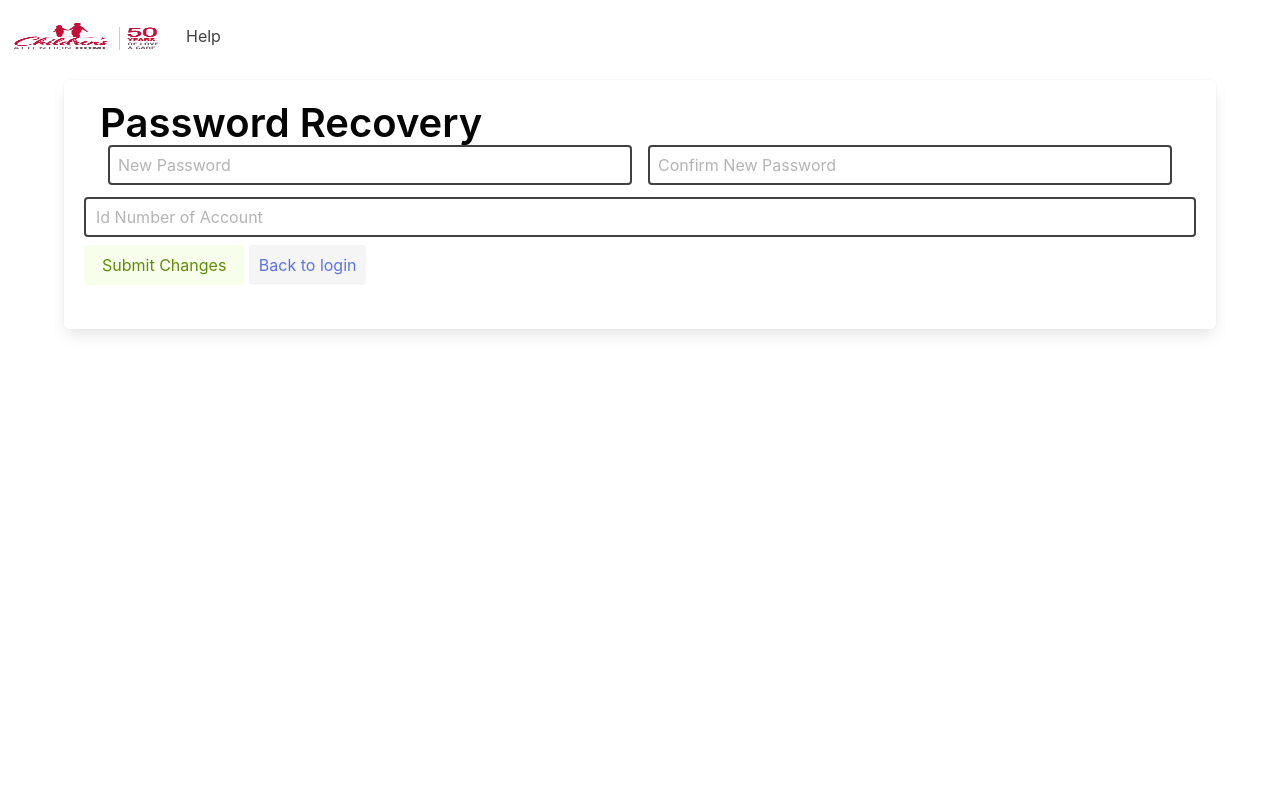
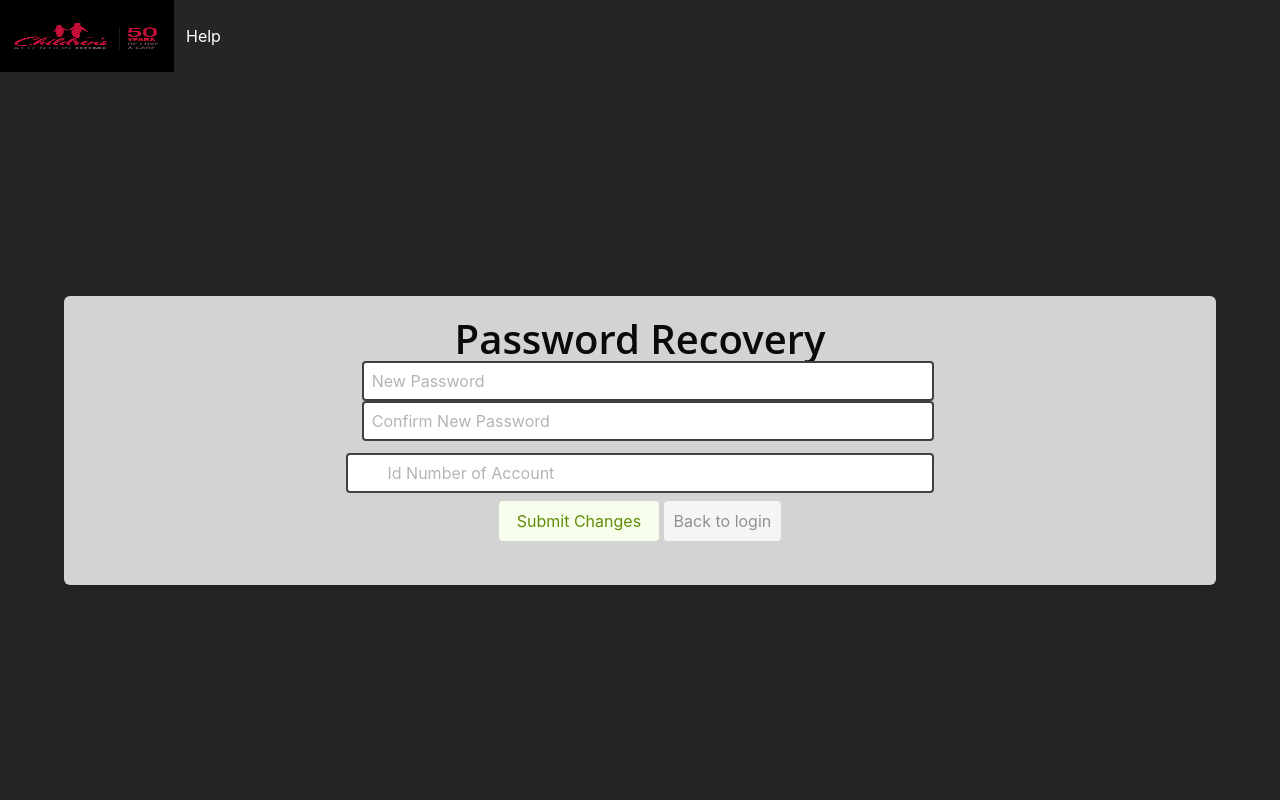
Before and after one commit to brownw15/RHCAH2021, a PHP site: page /reset_pass.php in a window 1280 px wide. Run offline with PHP 8.4, Linux system fonts and the light colour scheme.

Commit message:
more styel changes for user guide pictures

```diff
--- a/calendar/media/sass/styles.scss
+++ b/calendar/media/sass/styles.scss
@@ -128,6 +128,10 @@ color: $primary;
   width: 75%;
 }
 
+#recovForm{
+width: 76%;
+}
+
 .select-dd{
   display: none;
 }
--- a/calendar/reset_pass.php
+++ b/calendar/reset_pass.php
@@ -68,6 +68,8 @@ function test_input($data)//Strips excess data and protects against exploits
     <meta name="viewport" content="width=device-width, initial-scale=1" />
 </head>
 <body>
+<section class="hero is-info is-fullheight">
+<div class="hero-head">
 <nav class="navbar mb-2" role="navigation" aria-label="main navigation">
         <div class="navbar-brand">
             <a class="navbar-item" href="index.php">
@@ -84,25 +86,35 @@ function test_input($data)//Strips excess data and protects against exploits
             </div>
         </div>
     </nav>
-    <div class="container">
-        <div class="box has-text-black">
-            <form class="is-centered" method ="post" action = "<?php echo htmlspecialchars($_SERVER["PHP_SELF"]);?>">
-                <label class="title is-2 my-2 px-4">Password Recovery</label> </br>
+	</div>
+	<div class="hero-body">
+    <div class="container has-text-centered ">
+        <div class="box has-text-black is-flex is-flex-direction-column is-justify-content-center">
+            <form id="recov_form" class="is-centered" method ="post" action = "<?php echo htmlspecialchars($_SERVER["PHP_SELF"]);?>">
+                <label class="title is-2 my-2 px-4 has-text-weight-semibold has-text-black is-family-secondary">Password Recovery</label> </br>
 
-                <div class="field has-addons is-group-centered mx-2 px-2">
+				<div class="field is-grouped is-grouped-centered has-addons mx-2 px-2">
+
+					<div class="control has-icons-left">
 						<input class="input mx-2 px-2" type = "text" name=newpass placeholder="New Password">
+						<span class="icon is-small is-left"><i class="fas fa-lock -o"></i></span>
                     	<span class="error"> <?php echo $emptyErr; echo $matchErr; echo $formatErr; ?> </span>
                     	<input class="input mx-2 px-2" type = "text" name=confpass placeholder="Confirm New Password">
+						<span class="icon is-small is-right"><i class="fas fa-lock -o"></i></span>
 					</div>
-                <div class="field ">
-                    <input class="input " type = "text" name=ID placeholder="Id Number of Account">
+				</div>
+				<div class="field is-grouped has-addons mx-2 px-2 is-grouped-centered">
+					<div class="control has-icons-left ">
+						<input class="input" type = "text" name=ID placeholder="Id Number of Account">
 						<button class="button my-2 is-success is-light is-centered" type="submit" onclick="redirect()">Submit Changes</button>
 						<button class="button is-info is-light my-2 px-2"><a href="home.php">Back to login</a></button>
+					</div>
 				</div>
             </form>
         </div>
     </div>
-
+</div>
+</section>
 <script>
     function redirect() {
         window.location("index.php");
@@ -110,4 +122,25 @@ function test_input($data)//Strips excess data and protects against exploits
     }
 </script>
 </body>
+<style>
+
+html,body {
+  font-family: -apple-system, BlinkMacSystemFont, "Segoe UI", Roboto, Oxygen-Sans, Ubuntu, Cantarell, "Helvetica Neue", sans-serif;
+}
+.hero.is-info {
+  background:#262525 no-repeat center center fixed;
+  -webkit-background-size: cover;
+  -moz-background-size: cover;
+  -o-background-size: cover;
+  background-size: cover;
+}
+.hero , .hero.is-success .nav {
+  -webkit-box-shadow: none;
+  box-shadow: none;
+}
+.hero .subtitle {
+  padding: 3rem 0;
+  line-height: 1.5;
+}
+</style>
 </html>
--- a/calendar/statsFile.csv
+++ b/calendar/statsFile.csv
@@ -125,3 +125,4 @@ Logout," Nicholas"," 2021-04-21"," 02:17:34am"
 Login," fdsafa"," 2021-04-21"," 02:17:43am"
 Logout," fdsafa"," 2021-04-21"," 02:18:06am"
 Login," Nicholas"," 2021-04-21"," 02:18:11am"
+Login," Nicholas"," 2021-04-21"," 02:49:48am"
```
Also changed, not shown: calendar/media/css/styles.css, 1 other file. Lines whose indentation alone changed are shown as unchanged.
